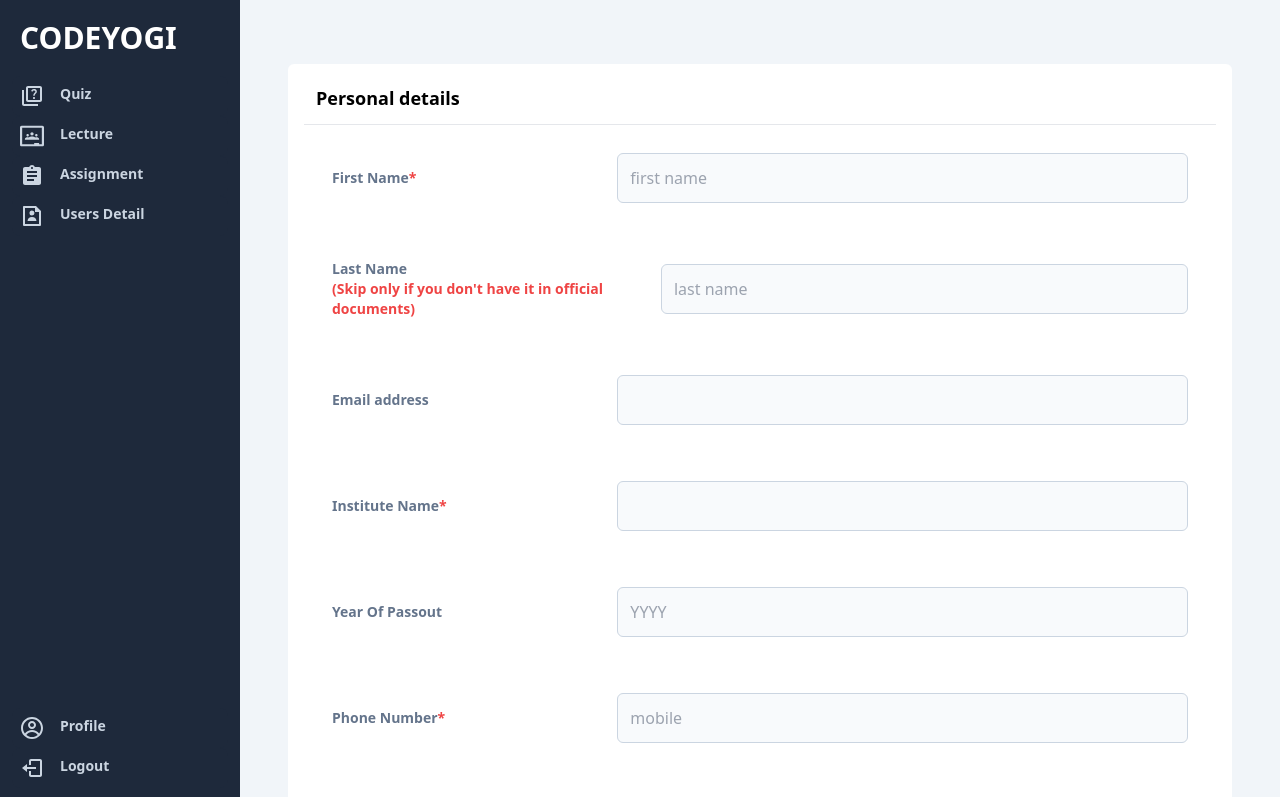
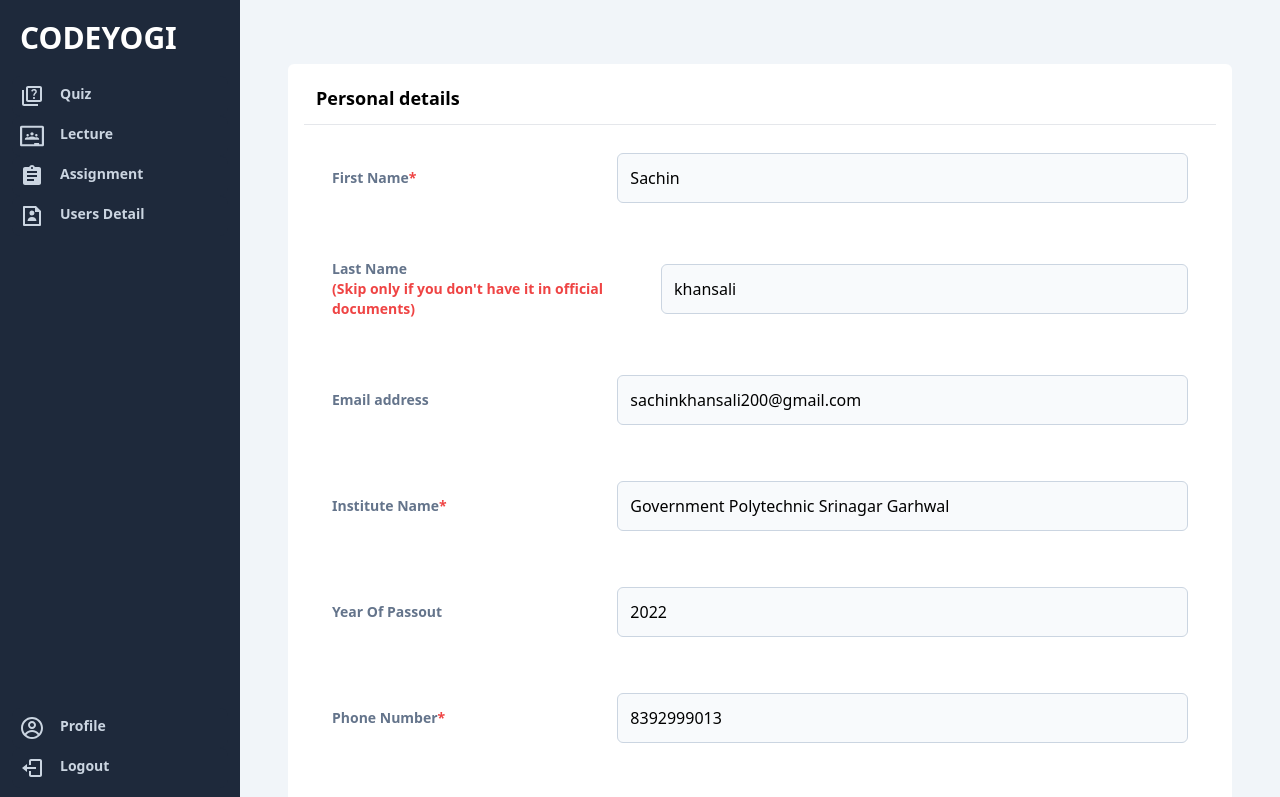
Before and after one commit to khansali10/codeyogi_final, a React (Vite) app: page /profile in a window 1280 px wide. Shown: the top 797 px of the page. Built offline with nearby package versions, Linux system fonts and the light colour scheme; no server answers.

Commit message:
metadata added

```diff
--- a/src/App.jsx
+++ b/src/App.jsx
@@ -6,9 +6,9 @@
 import AssignmentPage from "./AssignmentPage";
 import AssignDetail from "./AssignDetail";
 import UserPage from "./UserPage";
-import Profile from "./Profile";
 import Logout from "./Logout";
 import NotFound from "./NotFound";
+import ProfilePage from "./ProfilePage";
 function App() {
   return (
     <>
@@ -23,7 +23,7 @@
             />
             <Route path="/lecture" element={<LecturePage />} />
             <Route path="/user" element={<UserPage />} />
-            <Route path="/profile" element={<Profile />} />
+            <Route path="/profile" element={<ProfilePage />} />
             <Route path="/logout" element={<Logout />} />
           </Route>
           <Route path="/quiz" element={<QuizPage username="sachin" />} />
--- a/src/AssignContentDetailsCard.jsx
+++ b/src/AssignContentDetailsCard.jsx
@@ -10,8 +10,8 @@
 // export const popup = { submitPopup, updateSubmitPopup };
 
 function AssignContentDetailsCard(params) {
+  const { id, title, due_date, created_at, submissions } = params.pass;
   const [submitPopup, updateSubmitPopup] = useState(false);
-  const { id, title, due_date, created_at, submissions } = params.pass;
   const [showSubmissionButton, updateShowSubmissionButton] = useState(false);
   const [submitButton, changeSubmitButton] = useState("Submit");
   const [isSubmitted, changeIsSubmitted] = useState(
--- a/src/LectureDetailsCard.jsx
+++ b/src/LectureDetailsCard.jsx
@@ -39,7 +39,7 @@
           </div>
         </div>
         <div className="text-center text-slate-500 font-semibold mt-2 w-full  flex items-stratch">
-          <a href={recording_url} className="p-4 w-full ">
+          <a href={recording_url} target="_blank" className="p-4 w-full ">
             <BiLinkExternal className="inline w-6 h-6 mr-2" />
             Watch/Download Recording
           </a>
--- a/src/PopupCardSubmit.jsx
+++ b/src/PopupCardSubmit.jsx
@@ -23,7 +23,6 @@
       axios
         .put(
           `https://api.codeyogi.io/assignment/${id}/submit`,
-
           { submissionLink: data },
           { withCredentials: true }
         )
@@ -33,9 +32,7 @@
       setErrorMsg("");
     } catch (e) {
       console.log("unsuccessful");
-
       setErrorMsg(e.message);
-
       return;
     }
   };
--- a/src/Profile.jsx
+++ b/src/Profile.jsx
@@ -1,40 +1,39 @@
-import React, { useEffect, useState } from "react";
+import React, { useState } from "react";
 import axios from "axios";
 import { DateTime } from "luxon";
+import { useFormik } from "formik";
 
-function Profile() {
-  const [myData, updateMyData] = useState({});
-  //geting data through API call
-  useEffect(() => {
-    const data = axios.get("https://api.codeyogi.io/me", {
-      withCredentials: true,
-    });
-    data.then((response) => {
-      updateMyData(response.data.data);
-      console.log(myData.institute);
-    });
-  }, []);
+function Profile({ myData }) {
+  const initialValues = myData;
   //submit profile form
   const SubmitProfileForm = () => {
+    console.log("form submitted");
     //code for submitting profile form
   };
-
+  const { values, handleChange, handleSubmit } = useFormik({
+    initialValues,
+    SubmitProfileForm,
+  });
   const lableClassName = "text-sm font-semibold text-slate-500";
   //have not correct date yet
-  const date_of_birth = DateTime.fromISO(myData.date_of_birth).toLocaleString();
+  // console.log("children ", props.children);
+  // const date_of_birth = DateTime.fromISO(values.date_of_birth).toLocaleString();
+  // const birthDate = DateTime.fromFormat(date_of_birth, "MMMM d yyyy");
+  // console.log("birthDate ", birthDate);
   return (
     <>
       <div className=" flex-col bg-white divide-y py-2 px-4	 rounded-md">
         <h3 className="font-semibold text-lg p-3">Personal details</h3>
-        <form onSubmit={SubmitProfileForm}>
+        <form onSubmit={handleSubmit}>
           <div className="p-7 flex justify-between items-center">
             <label className={lableClassName} htmlFor="first_name">
               First Name<span className="text-red-500">*</span>
             </label>
             <input
               type="text"
+              onChange={handleChange}
+              value={values.first_name}
               required
-              value={myData.first_name}
               id="first_name"
               placeholder="first name"
               className="w-4/6 rounded-md p-3 bg-slate-50 border border-slate-300"
@@ -49,7 +48,8 @@
             </label>
             <input
               type="text"
-              value={myData.last_name}
+              onChange={handleChange}
+              value={values.last_name}
               id="last_name"
               placeholder="last name"
               className="w-4/6 rounded-md p-3 bg-slate-50 border border-slate-300"
@@ -61,7 +61,8 @@
             </label>
             <input
               type="email"
-              value={myData.email}
+              onChange={handleChange}
+              value={values.email}
               id="email"
               className="w-4/6 rounded-md p-3 bg-slate-50 border border-slate-300"
             />
@@ -72,7 +73,8 @@
             </label>
             <input
               type="text"
-              value={myData.institute}
+              onChange={handleChange}
+              value={values.institute_name}
               id="institute_name"
               required
               className="w-4/6 rounded-md p-3 bg-slate-50 border border-slate-300"
@@ -84,7 +86,8 @@
             </label>
             <input
               type="text"
-              value={myData.year_of_pass_out}
+              onChange={handleChange}
+              value={values.year_of_pass_out}
               id="year_of_pass_out"
               placeholder="YYYY"
               className="w-4/6 rounded-md p-3 bg-slate-50 border border-slate-300"
@@ -96,32 +99,36 @@
             </label>
             <input
               type="tel"
-              value={myData.phone_no}
+              onChange={handleChange}
+              value={values.phone_no}
               required
               placeholder="mobile"
               className="w-4/6 rounded-md p-3 bg-slate-50 border border-slate-300"
             />
           </div>
-          <div className="p-7 flex justify-between items-center">
+          {/* <div className="p-7 flex justify-between items-center">
             <label className={lableClassName} htmlFor="">
               Date Of Birth<span className="text-red-500">*</span>
             </label>
             <input
-              type="text"
-              value={date_of_birth}
+              type="date"
+              onChange={handleChange}
+              value={birthDate}
               required
               placeholder="dd/mm/yyyy"
               className="w-4/6 rounded-md p-3 bg-slate-50 border border-slate-300"
             />
-          </div>
+          </div> */}
           <div className="p-7 flex justify-between items-center">
-            <label className={lableClassName} htmlFor="">
+            <label className={lableClassName} htmlFor="work_device">
               Device you are using to do your assignments
               <span className="text-red-500">*</span>
             </label>
             <select
               required
-              value={myData.work_device}
+              onChange={handleChange}
+              value={values.work_device}
+              name="work_device"
               className="w-4/6 rounded-md p-3 bg-slate-50 border border-slate-300"
             >
               <option>Mobile without Computer</option>
@@ -131,23 +138,27 @@
             </select>
           </div>
           <div className="p-7 flex justify-between items-center">
-            <label className={lableClassName} htmlFor="">
+            <label className={lableClassName} htmlFor="institute_roll_no">
               Institute roll no.
             </label>
             <input
               type="text"
-              value={myData.institute_roll_no}
+              onChange={handleChange}
+              value={values.institute_roll_no}
+              name="institute_roll_no"
               placeholder="roll number"
               className="w-4/6 rounded-md p-3 bg-slate-50 border border-slate-300"
             />
           </div>
           <div className="p-7 flex justify-between items-center">
-            <label className={lableClassName} htmlFor="">
+            <label className={lableClassName} htmlFor="branch">
               Branch
             </label>
             <input
               type="text"
+              onChange={handleChange}
               value={myData.branch}
+              name="branch"
               placeholder="e.g. IT"
               className="w-4/6 rounded-md p-3 bg-slate-50 border border-slate-300"
             />
--- /dev/null
+++ b/src/ProfilePage.jsx
@@ -0,0 +1,32 @@
+import React from "react";
+import Profile from "./Profile";
+export default function ProfilePage() {
+  const myData = {
+    id: 280,
+    first_name: "Sachin",
+    last_name: "khansali",
+    email: "sachinkhansali200@gmail.com",
+    remember_me_token: null,
+    active: false,
+    role: "student",
+
+    created_at: "2021-12-15T13:34:56.705+00:00",
+    updated_at: "2022-04-26T09:37:29.292+00:00",
+    institute_id: 5,
+    institute_roll_no: "20014052004",
+    branch: "Computer Science and Engineering",
+    year_of_pass_out: 2022,
+    meta: {},
+    date_of_birth: "2000-08-11T00:00:00.000Z",
+    work_device: "Personal Computer/Laptop",
+    phone_no: "8392999013",
+    deleted_at: null,
+    institute_name: "Government Polytechnic Srinagar Garhwal",
+    tags: [],
+  };
+  return (
+    <>
+      <Profile myData={myData}></Profile>
+    </>
+  );
+}
--- /dev/null
+++ b/src/metaData/AssignmentData.jsx
@@ -0,0 +1,46 @@
+import React from "react";
+
+export const assignmentData = [
+  {
+    id: 1,
+    title: "Create simple HTML page",
+    description:
+      "Create HTML page as shown in the image below. \n\n![](https://cdn.discordapp.com/attachments/849274017297858581/932905099666268180/Screenshot_2022-01-18_at_1.21.21_PM.png)",
+    due_date: "2021-12-19T00:00:00.000Z",
+    batch_id: 1,
+    created_at: "2021-12-15T11:11:29.765+00:00",
+    updated_at: "2022-01-18T07:58:01.512+00:00",
+    deleted_at: null,
+    order_id: null,
+    replit_id: null,
+    submissions: [],
+  },
+  {
+    id: 2,
+    title: "Practise flex - 01",
+    description:
+      "As described in **Lecture 2**, use flex to create a layout similar to screenshot below.\n\n![](https://cdn.discordapp.com/attachments/862426182380945449/920973723866120242/Screenshot_2021-12-15_at_2.13.18_PM.png)",
+    due_date: "2021-12-19T00:00:00.000Z",
+    batch_id: 1,
+    created_at: "2021-12-16T09:38:17.963+00:00",
+    updated_at: "2021-12-17T18:35:06.043+00:00",
+    deleted_at: null,
+    order_id: null,
+    replit_id: null,
+    submissions: [],
+  },
+  {
+    id: 3,
+    title: "Practise Flex -02",
+    description:
+      "Create following layout:\n![](https://cdn.discordapp.com/attachments/849274017297858581/921406072428826634/Screenshot_2021-12-17_at_2.09.15_PM.png)",
+    due_date: "2021-12-19T00:00:00.000Z",
+    batch_id: 1,
+    created_at: "2021-12-17T14:19:39.637+00:00",
+    updated_at: "2021-12-17T14:19:39.637+00:00",
+    deleted_at: null,
+    order_id: null,
+    replit_id: null,
+    submissions: [],
+  },
+];
--- /dev/null
+++ b/src/metaData/LectureData.jsx
@@ -0,0 +1,43 @@
+import React from "react";
+
+export const lectureData = [
+  {
+    id: 3,
+    topic: "Basic HTML CSS",
+    start_time: "2021-12-13T05:32:40.000Z",
+    end_time: "2021-12-13T08:37:25.000Z",
+    recording_url: "https://youtu.be/IA8JWGP13dI",
+    batch_id: 1,
+    created_at: "2021-12-15T14:46:50.950+00:00",
+    updated_at: "2021-12-15T14:46:50.950+00:00",
+    uuid: null,
+    deleted_at: null,
+    attendances: [],
+  },
+  {
+    id: 4,
+    topic: "Tailwind CSS",
+    start_time: "2021-12-15T05:33:33.000Z",
+    end_time: "2021-12-15T08:53:43.000Z",
+    recording_url: "https://youtu.be/L4_jarMnB0c",
+    batch_id: 1,
+    created_at: "2021-12-15T14:48:32.428+00:00",
+    updated_at: "2021-12-17T05:24:38.586+00:00",
+    uuid: null,
+    deleted_at: null,
+    attendances: [],
+  },
+  {
+    id: 5,
+    topic: "- Javascript. \n- Javascript Loops \n- Utitlity Classes",
+    start_time: "2021-12-17T05:32:29.000Z",
+    end_time: "2021-12-17T08:56:20.000Z",
+    recording_url: "https://youtu.be/hKB-YGF14SY",
+    batch_id: 1,
+    created_at: "2021-12-17T12:29:18.128+00:00",
+    updated_at: "2022-01-15T04:15:31.183+00:00",
+    uuid: null,
+    deleted_at: null,
+    attendances: [],
+  },
+];
```
Also changed, not shown: src/AssignContentList.jsx (+8 -12 lines), src/AssignDetail.jsx (+12 -22 lines), src/LectureContentList.jsx (+4 -9 lines).
